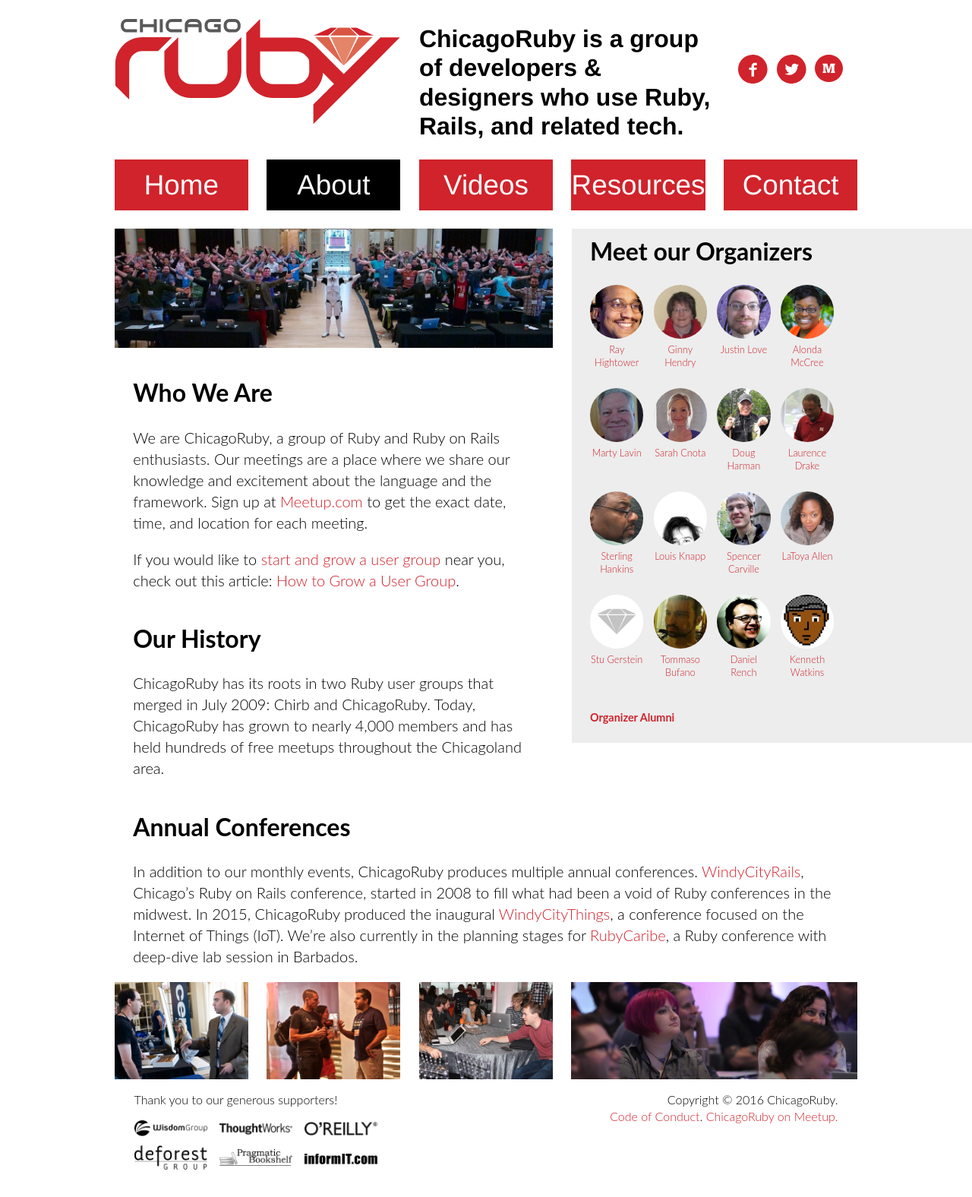
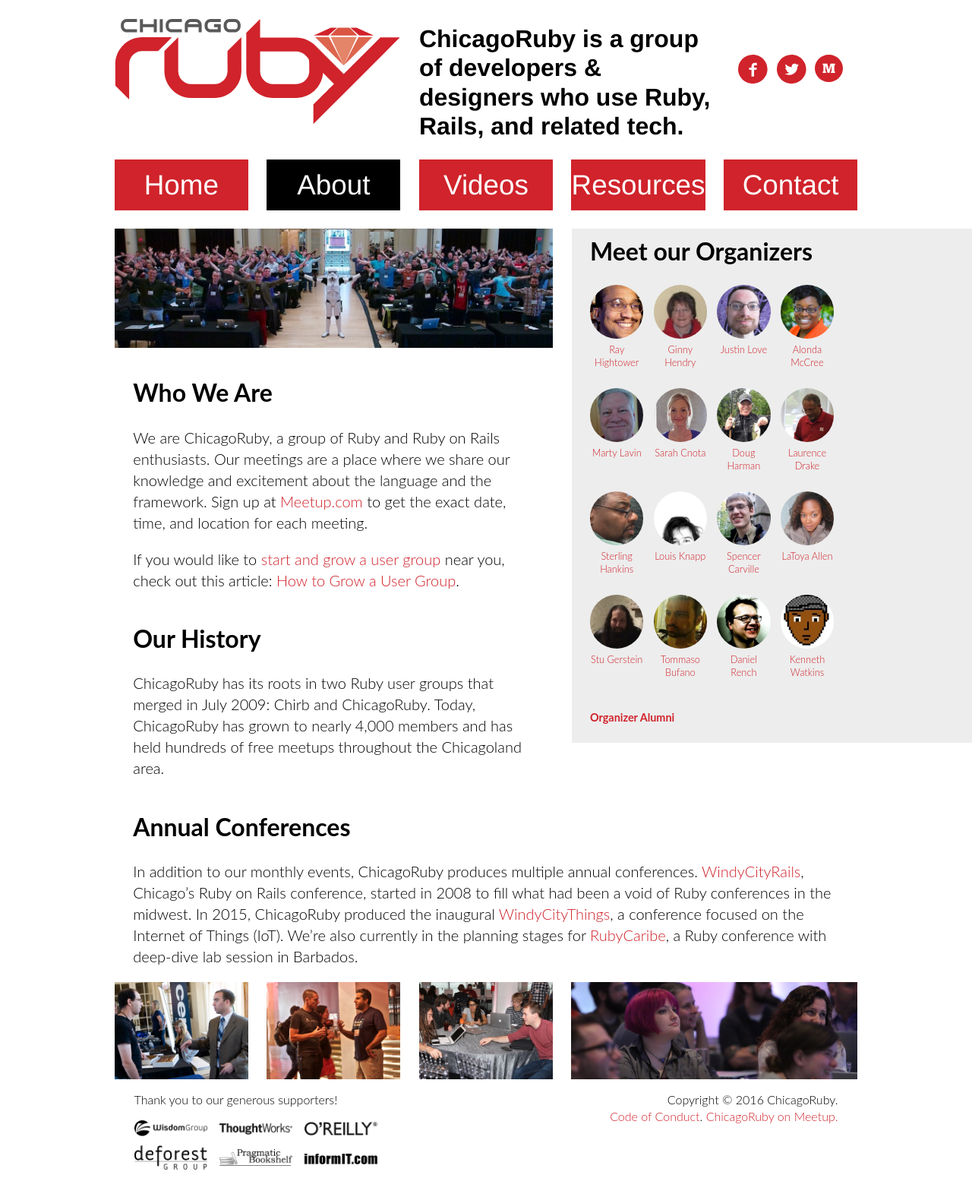
Before and after one commit to chicagoruby/chicagoruby-website, a Jekyll site: the page built from pages/advanced/about.html, in a window 1280 px wide. Shown: the whole page at 76% size. Built offline with Jekyll 4.4.1, drawn with Linux system fonts in a browser that asks for light colours; nearby versions of some CDN libraries.

Commit message:
Add photo for Stu Gerstein.

```diff
--- a/_data/organizers.yml
+++ b/_data/organizers.yml
@@ -37,6 +37,7 @@
     photo: latoya_allen.jpg
   - name: Stu Gerstein
     link: http://www.meetup.com/ChicagoRuby/members/13463131/
+    photo: stu_gerstein.jpg
   - name: Tommaso Bufano
     link: https://twitter.com/tbufano
     photo: tommaso_bufano.jpg
```
Also changed, not shown: assets/organizers/stu_gerstein.jpg (added), 1 other file.
